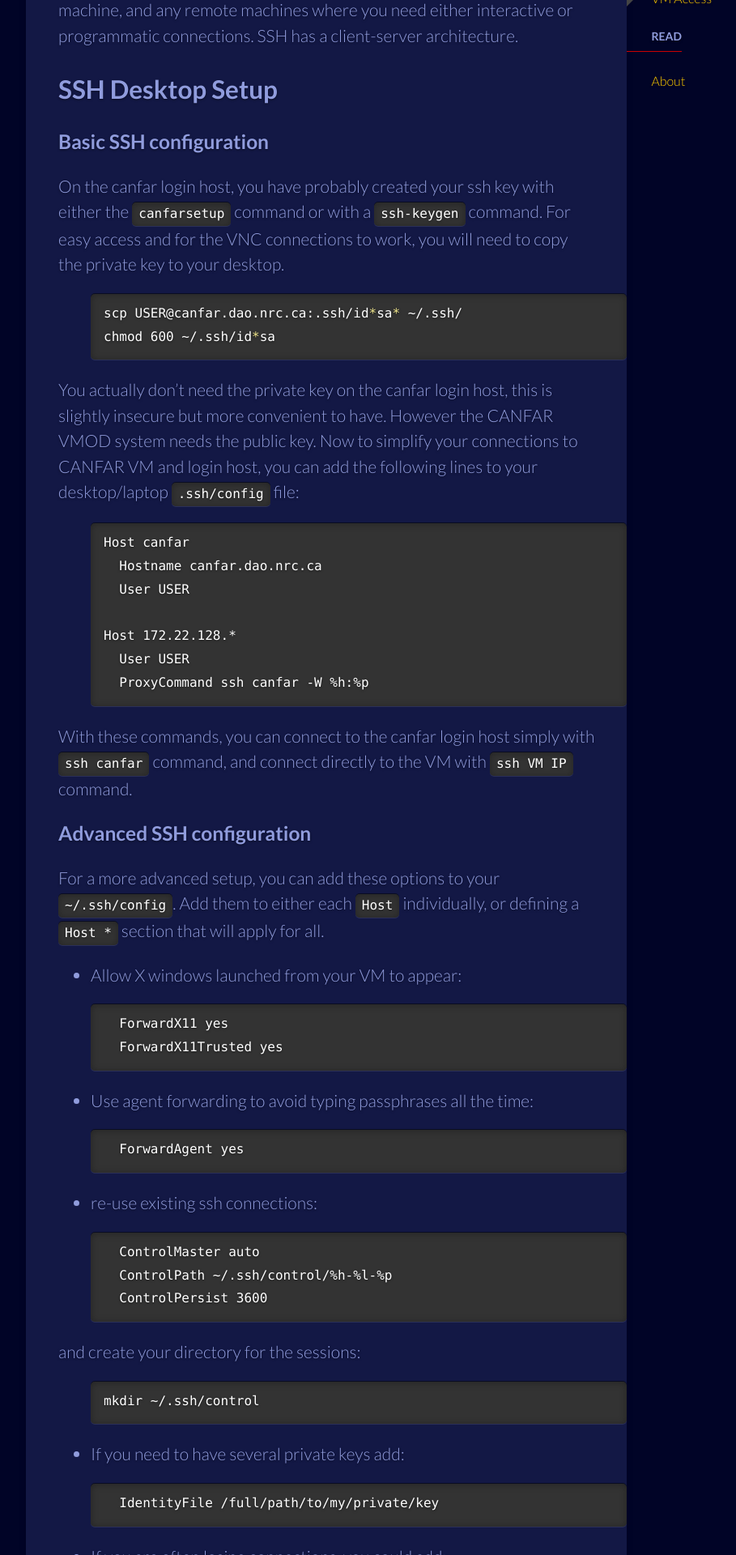
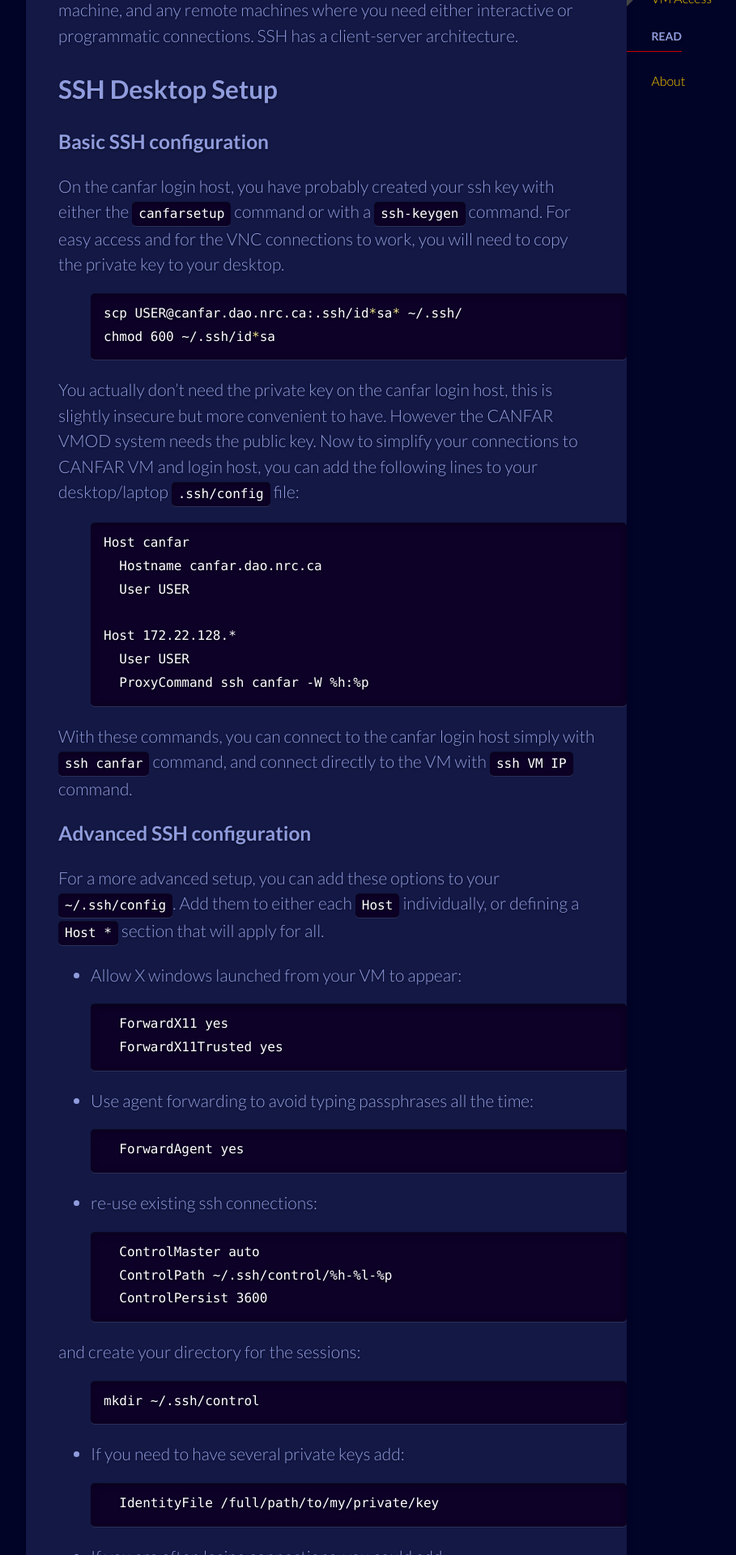
Before and after one commit to dbohlender/canfar.github.io, a Jekyll site: the page built from docs/vmaccess.md, in a window 1280 px wide. Shown: the part 337-2257 px from the top of the page at 81% size, without its empty margins (139-1048 px from the left). Built offline with Jekyll 4.4.1, drawn with Linux system fonts in a browser that asks for light colours.

Commit message:
background for code

```diff
--- a/_includes/css/style.css
+++ b/_includes/css/style.css
@@ -634,7 +634,7 @@
 }
 
 .highlight, p > pre, p > code, p > nobr > code, li > code, h5 > code, .note > code {
-  background: #333;
+  background: rgb(13, 1, 39);
   color: #fff;
   border-radius: 5px;
   box-shadow: inset 0 1px 10px rgba(0,0,0,.3),
```
